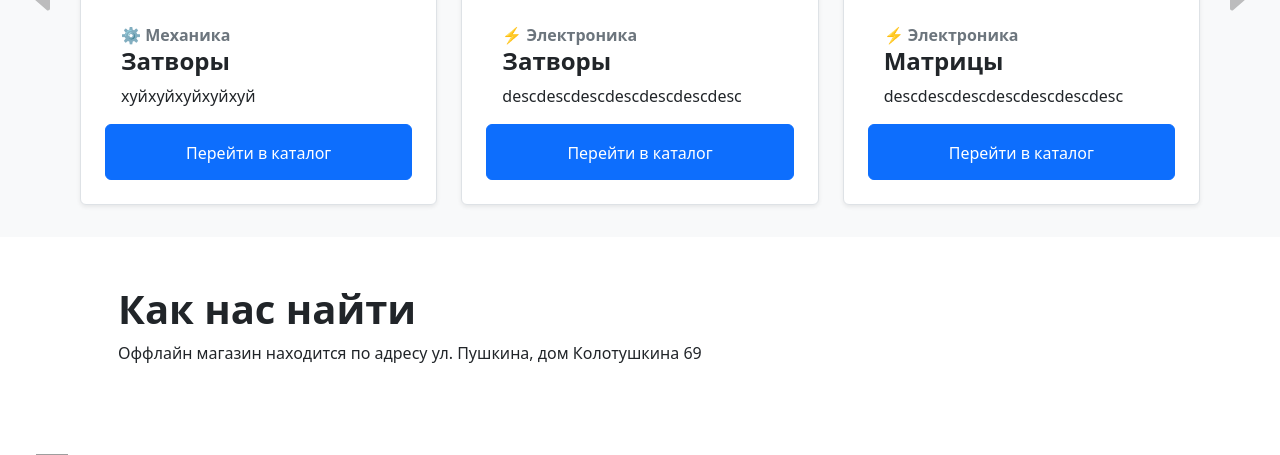
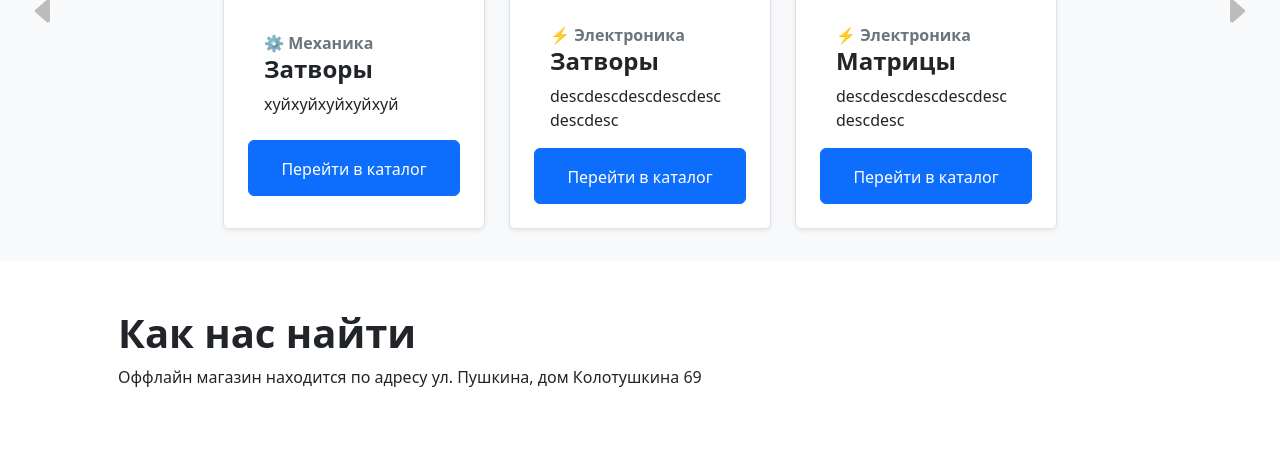
Before and after one commit to man3kin3ko/masterskaya, a Flask app: page /store/ in a window 1280 px wide. Shown: the part 895-1350 px from the top of the page. Run offline with Flask 3, Linux system fonts and the light colour scheme; grey boxes are pictures that could not be loaded.

Commit message:
microfix

```diff
--- a/backend/app/templates/store.html
+++ b/backend/app/templates/store.html
@@ -27,9 +27,9 @@
                 {% for i in range(categs|length) %}
                   {% if i is divisibleby 3 %}
               <div class="carousel-item {{'active' if i == 0 else ''}}">
-              <div class="row px-5 m-2">
+              <div class="row px-5 m-2 d-flex justify-content-center">
                   {% endif %}
-                    <div class="col-xs-12 col-md-4 d-flex align-items-stretch justify-content-center">
+                    <div class="col-sm-12 col-md-4 col-lg-3 col-xxl-2 d-flex align-items-stretch justify-content-center">
                       <div class="row p-4 g-0 border rounded overflow-hidden flex-md-row mb-4 shadow-sm h-md-250 position-relative card bounce w-100">
                         <div class="col-12 d-flex justify-content-center">
                         <img src="{{ url_for('static', filename=categs[i].image_name) }}" style="max-width: 15em;" class="rounded m-3 img-fluid">
--- a/frontend/src/index.js
+++ b/frontend/src/index.js
@@ -89,7 +89,7 @@ if (window.location.pathname == "/") {
     .start();
   }
 
-if (window.location.href.includes("repair_order")) {
+if (window.location.href.includes("repair_order") || window.location.pathname == "/") {
   document.getElementById("formButton").addEventListener('click', async () => {
     let contact = document.getElementById("contact");
     let selectedOption = document.getElementById("socSelect").selectedOptions[0].value;
```
